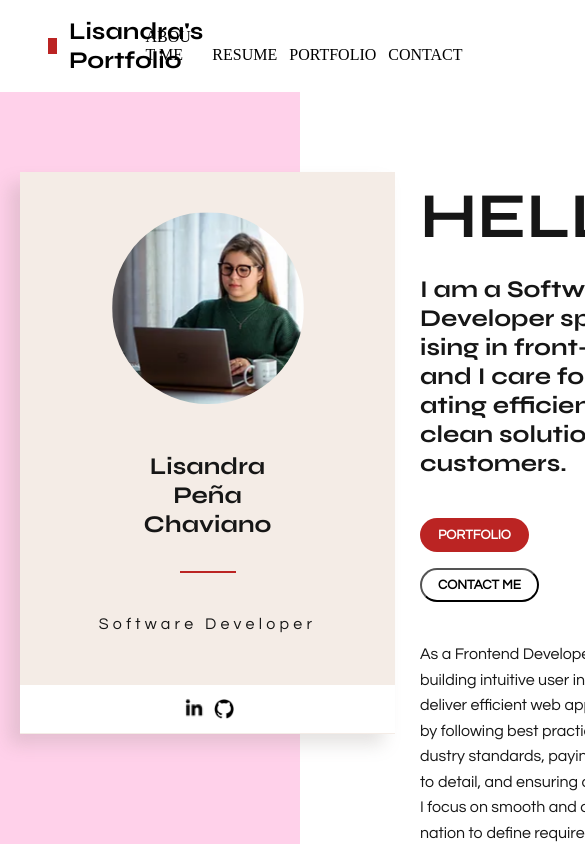
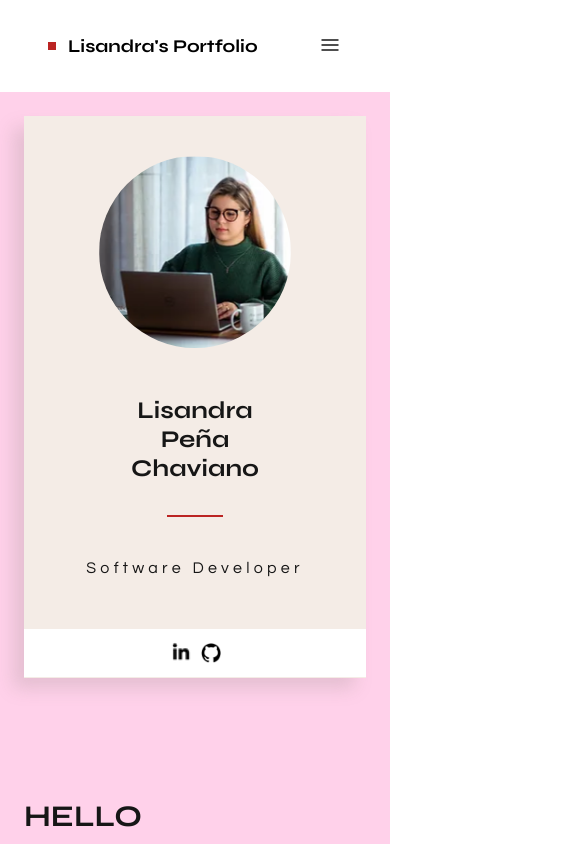
Before and after one commit to lisichaviano/portfolio-lisandra, a Next.js app: page / in a window 390 px wide. Shown: the top 844 px of the page, 585 px wide, since content can reach past the window. Built offline with nearby package versions, Linux system fonts and the light colour scheme.

Commit message:
Fix responsiveness

```diff
--- a/src/app/page.tsx
+++ b/src/app/page.tsx
@@ -3,13 +3,13 @@ import SocialMedia from "../components/SocialMedia";
 
 export default function HomePage() {
   return (
-    <div className="bg-white max-w-full min-h-screen flex overflow-y-auto overscroll-y-contain">
+    <div className="bg-white min-h-screen flex max-md:flex-col gap-8">
       <div className="flex">
-        <div className="relative min-w-[300px] md:min-w-[400px] lg:min-w-[571px]">
-          <div className="relative left-[0px] bg-thistle w-full h-screen" />
+        <div className="relative max-md:absolute top-0 left-0 max-md:w-full md:min-w-[400px] lg:min-w-[571px] -mr-[300px]">
+          <div className="relative left-0 bg-thistle w-full min-h-screen" />
         </div>
-        <div className="absolute left-[0px] flex justify-center">
-          <div className="relative top-[80px] left-[20px] md:left-[161.5px] lg:left-[261.5px] bg-linen min-w-[375px] shadow-[-11.3px_11.3px_17px_rgba(138,_131,_124,_0.23)] h-[562px] overflow-hidden shrink-0">
+        <div className="flex justify-center max-md:bg-thistle max-md:p-6 max-md:w-full">
+          <div className="md:relative z-10 top-[80px] w-full bg-linen md:w-[375px] shadow-[-11.3px_11.3px_17px_rgba(138,_131,_124,_0.23)] h-[562px] overflow-hidden shrink-0">
             <div className="flex flex-col my-10 items-center">
               <div className="h-48 w-48 rounded-full bg-transparent">
                 <img
@@ -36,17 +36,18 @@ export default function HomePage() {
           </div>
         </div>
       </div>
-      <div className="absolute top-[150px] left-[420px] md:left-[570px] lg:left-[670px] flex flex-grow z-10 flex-col py-7 sm:w-70 lg:w-96 pr-6">
       <div className="flex">
-          <span className="font-syne text-6xl">HELLO</span>
+        <div className="relative max-md:top-[40px] top-[80px] flex flex-grow z-10 flex-col py-7 sm:w-70 lg:w-96 pr-6 max-md:p-6">
+          <div className="flex">
+            <span className="font-syne max-md:text-3xl text-6xl">HELLO</span>
           </div>
           <div className="flex flex-wrap mt-5">
-          <span className="font-syne text-2xl">
-            I am a Software Developer specialising in front-end, and I care for
-            creating efficient and clean solutions for customers.
+            <span className="font-syne max-md:text-xl text-2xl">
+              I am a Software Developer specialising in front-end, and I care
+              for creating efficient and clean solutions for customers.
             </span>
           </div>
-        <div className="flex flex-wrap mt-10 gap-x-12 gap-y-4">
+          <div className="flex max-md:justify-center flex-wrap mt-10 gap-x-12 gap-y-4">
             <button className="font-questrial hover:bg-white hover:text-firebrick hover:border-firebrick font-bold text-white bg-firebrick border-2 border-transparent hover:cursor-pointer rounded-full py-2 px-4">
               PORTFOLIO
             </button>
@@ -55,8 +56,8 @@ export default function HomePage() {
             </button>
           </div>
 
-        <div className="flex flex-wrap mt-10">
-          <p className="font-questrial text-mid mt-0 leading-[25.5px]">
+          <div className="flex flex-wrap my-10">
+            <p className="font-questrial text-md mt-0 leading-[25.5px]">
               As a Frontend Developer I care for building intuitive user
               interfaces. I deliver efficient web applications by following best
               practices and industry standards, paying attention to detail, and
@@ -66,5 +67,6 @@ export default function HomePage() {
           </div>
         </div>
       </div>
+    </div>
   );
 }
--- a/src/app/resume/page.tsx
+++ b/src/app/resume/page.tsx
@@ -129,19 +129,21 @@ export default function ResumePage() {
   };
 
   return (
-    <div className="flex flex-col responsive-width justify-center items-center bg-thistle">
-      <div className="flex gap-3 items-center">
-        <div className="bg-firebrick w-5 h-5 overflow-hidden" />
-        <h1 className="font-syne text-4xl">RESUME</h1>
+    <div className="flex flex-col responsive-width justify-center bg-thistle">
+      <div className="flex flex-wrap">
+        <div className="flex gap-2 md:gap-3 items-center">
+          <div className="bg-firebrick w-3 h-3 md:w-5 md:h-5 overflow-hidden" />
+          <p className="font-syne text-xl md:text-4xl">RESUME</p>
         </div>
-      <div className="flex justify-between w-full items-center mb-8">
-        <p className="text-3xl font-syne">Experience</p>
+        <div className="flex justify-between flex-wrap w-full items-center max-md:mt-8 mb-2 md:mb-8">
+          <p className="text-xl md:text-3xl font-syne">Experience</p>
           <button
             onClick={onButtonClick}
-          className="text-base font-questrial hover:bg-white hover:text-firebrick hover:border-firebrick font-bold text-white bg-firebrick border-2 border-transparent hover:cursor-pointer rounded-full py-2 px-4"
+            className="text-xs whitespace-nowrap md:text-base font-questrial hover:bg-white hover:text-firebrick hover:border-firebrick font-bold text-white bg-firebrick border-2 border-transparent hover:cursor-pointer rounded-full py-2 px-4"
           >
             DOWNLOAD CV
           </button>
+        </div>
       </div>
       <div className="flex flex-col gap-12">
         {resume.map((job) => (
@@ -154,7 +156,7 @@ export default function ResumePage() {
           />
         ))}
       </div>
-      <h2 className="text-4xl font-syne mt-28">EDUCATION</h2>
+      <h2 className="text-xl md:text-4xl font-syne mt-28">EDUCATION</h2>
       <Card
         date="Sep 2016 - Mar 2021"
         role="Software Engineer"
--- /dev/null
+++ b/src/components/BurgerMenu/Drawer.tsx
@@ -0,0 +1,46 @@
+"use client";
+
+import React, { useEffect } from "react";
+import { headerLinks } from "../Header";
+import { usePathname } from "next/navigation";
+import Link from "../Link";
+
+interface DrawerProps {
+  additionalClassName?: string;
+  hideNavMenuMobile?: () => void;
+}
+
+const Drawer: React.FC<DrawerProps> = ({
+  additionalClassName,
+  hideNavMenuMobile,
+}) => {
+  const pathname = usePathname();
+
+  useEffect(() => {
+    hideNavMenuMobile?.();
+  }, [pathname]);
+
+  return (
+    <div className="drawer-side top-navbar !h-content z-50">
+      <div className="drawer-overlay" onClick={hideNavMenuMobile}></div>
+
+      <ul
+        className={`menu min-h-full text-base-content w-full bg-linen m-0 ${additionalClassName}`}
+      >
+        {/* <div className="border-b border-neutral-300" /> */}
+        <li className=" flex flex-col items-center mt-8">
+          {headerLinks.map(({ href, name }) => (
+            <Link
+              additionalClassNAme="text-lg focus:!bg-transparent"
+              href={href}
+            >
+              {name}
+            </Link>
+          ))}
+        </li>
+      </ul>
+    </div>
+  );
+};
+
+export default Drawer;
--- /dev/null
+++ b/src/components/BurgerMenu/index.tsx
@@ -0,0 +1,57 @@
+"use client";
+
+import React, { useCallback, useState } from "react";
+import HamburgerMenuIcon from "../icons/HamburgerMenuIcon";
+import CloseIcon from "../icons/CloseIcon";
+
+import Drawer from "./Drawer";
+
+export type LogoData = {
+  title?: string;
+  logoUrl?: string;
+};
+
+interface BurgerMenuProps {
+  logoData?: LogoData;
+}
+
+const BurgerMenu: React.FC<BurgerMenuProps> = ({ logoData }) => {
+  const [showMenu, setShowMenu] = useState(false);
+  const hideNavMenu = useCallback(() => setShowMenu(false), []);
+  const toggleNavMenu = useCallback(() => setShowMenu((prev) => !prev), []);
+
+  return (
+    <div className="flex md:hidden w-auto drawer z-[999]">
+      <input
+        id="my-drawer"
+        type="checkbox"
+        checked={showMenu}
+        className="drawer-toggle"
+      />
+      <div className="drawer-content flex items-center">
+        <button
+          className="relative btn btn-ghost mr-12 btn-sm border-none drawer-button"
+          onClick={toggleNavMenu}
+        >
+          <span
+            className={`absolute transition-opacity ${
+              showMenu ? "opacity-0" : ""
+            }`}
+          >
+            <HamburgerMenuIcon />
+          </span>
+          <span
+            className={`absolute transition-opacity ${
+              !showMenu ? "opacity-0" : ""
+            }`}
+          >
+            <CloseIcon />
+          </span>
+        </button>
+      </div>
+      <Drawer hideNavMenuMobile={hideNavMenu} />
+    </div>
+  );
+};
+
+export default BurgerMenu;
--- a/src/components/Card/index.tsx
+++ b/src/components/Card/index.tsx
@@ -8,15 +8,17 @@ interface CardProps {
 
 const Card = ({ date, company, role, place, description }: CardProps) => {
   return (
-    <div className="flex lg:flex-row gap-4 bg-white shadow-2xl font-questrial px-10 py-20">
-      <div className="flex flex-col gap-2 w-2/3">
-        <span className="text-2xl font-bold">{date}</span>
-        <span className="text-xl">{role}</span>
-        <span className="text-sm">{company}</span>
-        <span className="text-base mt-2">{place}</span>
+    <div className="flex flex-col md:flex-row gap-4 bg-white shadow-2xl font-questrial px-10 py-20">
+      <div className="flex flex-col gap-2 md:w-2/3">
+        <span className="text-lg md:text-2xl font-bold">{date}</span>
+        <span className="text-md md:text-xl">{role}</span>
+        <span className="text-xs md:text-sm">{company}</span>
+        <span className=" text-sm md:text-base md:mt-2">{place}</span>
       </div>
-      <div className="flex flex-col gap-2 w-3/4">
-        <span className="text-lg leading-[26px]">{description}</span>
+      <div className="flex flex-col gap-2 md:w-3/4">
+        <span className="text-sm md:text-lg leading-5 md:leading-[26px]">
+          {description}
+        </span>
       </div>
     </div>
   );
--- a/src/components/Footer/index.tsx
+++ b/src/components/Footer/index.tsx
@@ -3,18 +3,18 @@ import SocialMedia from "../SocialMedia";
 
 const Footer = () => {
   return (
-    <footer className="h-40 flex px-6 lg:px-[148px] justify-between items-center mt-auto">
-      <div className="flex flex-col items-center gap-2">
+    <footer className=" bg-white h-40 flex max-md:flex-col p-6 lg:px-[148px] justify-between md:items-center mt-auto">
+      <div className="flex md:flex-col items-center gap-2">
         <span>Telephone number</span>
         <span>+31 684 101 962</span>
       </div>
-      <div className="flex flex-col items-center gap-2">
+      <div className="flex md:flex-col items-center gap-2">
         <span>Email</span>
         <Link href="mailto:lisichaviano98@gmail.com">
           <span>lisichaviano98@gmail.com</span>
         </Link>
       </div>
-      <div className="flex flex-col items-center gap-2">
+      <div className="flex md:flex-col items-center gap-2">
         <span>Follow me</span>
         <SocialMedia />
       </div>
--- a/src/components/Header/index.tsx
+++ b/src/components/Header/index.tsx
@@ -1,27 +1,35 @@
+import BurgerMenu from "../BurgerMenu";
 import Link from "../Link";
+
+export const headerLinks = [
+  { href: "/", name: "ABOUT ME" },
+  { href: "/resume", name: "RESUME" },
+  { href: "/", name: "PORTFOLIO" },
+  { href: "/contact", name: "CONTACT" },
+];
 
 export const Header = () => {
   return (
-    <header className="w-full h-[92px] z-20">
+    <header className="w-full h-[92px] z-20 bg-white">
       <div className="flex items-center justify-between">
-        <div className="h-[92px] flex items-center pl-12 w-1/4">
+        <div className="h-[92px] flex whitespace-nowrap items-center pl-12 w-1/4">
           <Link
-            additionalClassNAme="text-2xl font-syne hover:text-black active:text-black"
+            additionalClassNAme="text-lg md:text-2xl font-syne hover:text-black active:text-black"
             href={"/"}
           >
             <div className="flex items-center gap-3">
-              <div className="bg-firebrick w-4 h-4 overflow-hidden" />
+              <div className="bg-firebrick w-2 h-2 md:w-4 md:h-4 overflow-hidden" />
               Lisandra's Portfolio
             </div>
           </Link>
         </div>
 
-        <div className="flex items-end gap-3 pr-12">
-          <Link href={"/"}>ABOUT ME</Link>
-          <Link href={"/resume"}>RESUME</Link>
-          <Link href={"/"}>PORTFOLIO</Link>
-          <Link href={"/"}>CONTACT</Link>
+        <div className="md:flex items-end gap-3 pr-12 hidden">
+          {headerLinks.map(({ href, name }) => (
+            <Link href={href}>{name}</Link>
+          ))}
         </div>
+        <BurgerMenu />
       </div>
     </header>
   );
--- a/src/components/Link/index.tsx
+++ b/src/components/Link/index.tsx
@@ -18,7 +18,7 @@ const LinkElement = ({
       <Link
         href={href}
         {...props}
-        className={`no-underline text-black hover:text-firebrick  active:text-firebrick ${additionalClassNAme}`}
+        className={`no-underline text-black hover:text-firebrick active:text-firebrick ${additionalClassNAme}`}
       >
         {children}
       </Link>
--- a/src/components/SkillsCard/index.tsx
+++ b/src/components/SkillsCard/index.tsx
@@ -7,23 +7,23 @@ const SkillsCard = ({ skills, languages }: SkillsCardProps) => {
   return (
     <div className="flex flex-col gap-4 bg-white shadow-2xl font-questrial px-10 py-10">
       <div className="flex flex-col gap-2">
-        <p className="text-2xl font-syne">Proffessional skills</p>
+        <p className="text-xl md:text-2xl font-syne">Proffessional skills</p>
 
         <div className="flex flex-wrap gap-y-10">
           {skills.map((skill) => (
-            <div className="flex gap-2 w-1/2 flex-wrap">
-              <div className="bg-firebrick w-4 h-4 overflow-hidden" />
-              <span>{skill}</span>
+            <div className="flex gap-2 w-1/2 items-center">
+              <div className="bg-firebrick w-2 h-2 md:w-4 md:h-4 overflow-hidden" />
+              <span className="text-md">{skill}</span>
             </div>
           ))}
         </div>
       </div>
       <div className="flex flex-col gap-2">
-        <p className="text-2xl font-syne">Languages</p>
+        <p className="text-xl md:text-2xl font-syne">Languages</p>
         <div className="flex">
           {languages.map((language) => (
-            <div className="flex gap-2 w-1/2">
-              <div className="bg-firebrick w-4 h-4 overflow-hidden" />
+            <div className="flex gap-2 w-1/2 items-center">
+              <div className="bg-firebrick w-2 h-2 md:w-4 md:h-4 overflow-hidden" />
               <span>{language}</span>
             </div>
           ))}
```
Lines whose indentation alone changed are shown as unchanged.
